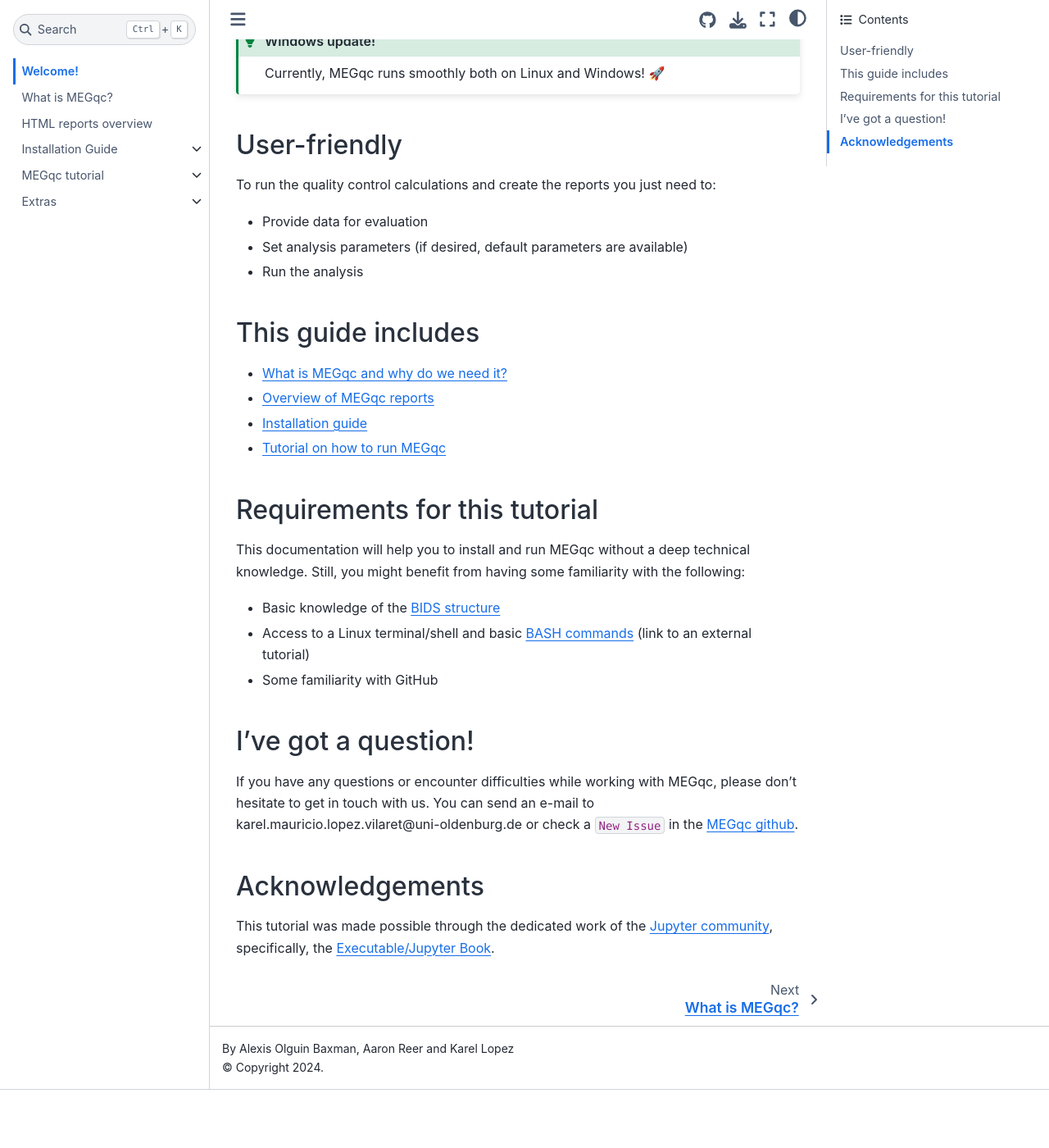
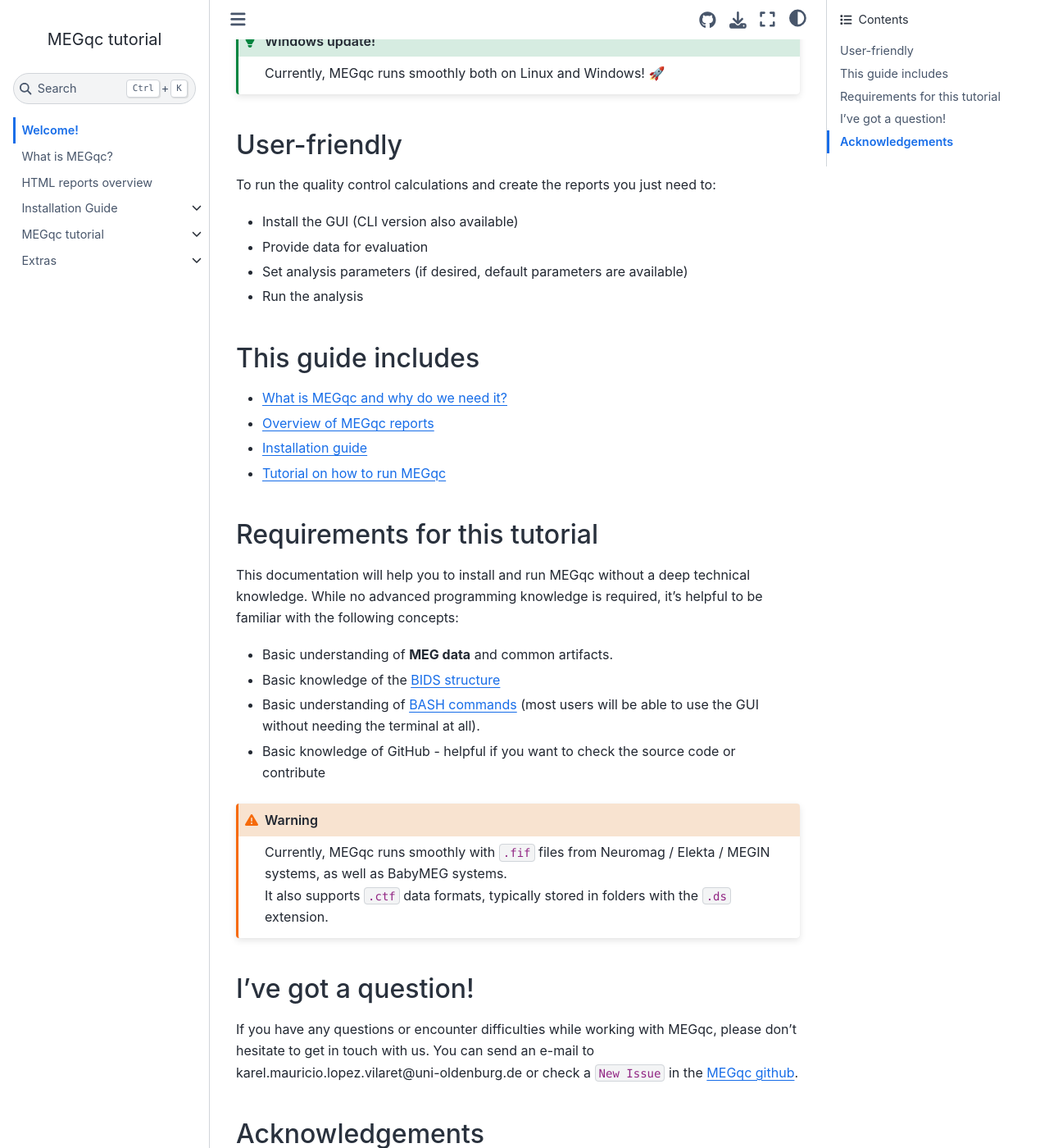
Before and after one commit to ANCPLabOldenburg/megqc_documentation, a Jupyter Book: the page built from index.md, in a window 1280 px wide and 1400 px high, scrolled down 280 px. Shown: the whole window at 82% size. Built offline with Jupyter Book 1.0.4 settings and Sphinx 7.4.7 and the Sphinx Book theme 1.1.4, drawn with Linux system fonts in a browser that asks for light colours; pages that are not in the unit, such as notebooks, are missing from menus; before the commit the page ends 1609 px from its top, so only the background shows below that.

Commit message:
Update index.md

````diff
--- a/index.md
+++ b/index.md
@@ -13,9 +13,9 @@
 
 ```
 
-
 ## User-friendly
 To run the quality control calculations and create the reports you just need to:
+- Install the GUI (CLI version also available)
 - Provide data for evaluation
 - Set analysis parameters (if desired, default parameters are available)
 - Run the analysis
@@ -27,16 +27,21 @@
 - [Tutorial on how to run MEGqc](book/tutorial.md)
 
 ## Requirements for this tutorial
-This documentation will help you to install and run MEGqc without a deep technical knowledge. Still, you might benefit from having some familiarity with the following:
+This documentation will help you to install and run MEGqc without a deep technical knowledge. While no advanced programming knowledge is required, it’s helpful to be familiar with the following concepts:
+- Basic understanding of **MEG data** and common artifacts.
+- Basic knowledge of the [BIDS structure](extra/bids.md)
+- Basic understanding of [BASH commands](https://peerherholz.github.io/Python_for_Psychologists_Winter2021/introduction/intro_to_shell.html) (most users will be able to use the GUI without needing the terminal at all).
+- Basic knowledge of GitHub - helpful if you want to check the source code or contribute
 
-- Basic knowledge of the [BIDS structure](extra/bids.md)
-- Access to a Linux terminal/shell and basic [BASH commands](https://peerherholz.github.io/Python_for_Psychologists_Winter2021/introduction/intro_to_shell.html) (link to an external tutorial)
-- Some familiarity with GitHub
+```{warning}
+Currently, MEGqc runs smoothly with `.fif` files from Neuromag / Elekta / MEGIN systems, as well as BabyMEG systems.
+It also supports `.ctf` data formats, typically stored in folders with the `.ds` extension.
+
+```
 
 ## I've got a question!
 If you have any questions or encounter difficulties while working with MEGqc, please don’t hesitate to get in touch with us. You can send an e-mail to karel.mauricio.lopez.vilaret@uni-oldenburg.de or check a `New Issue` in the [MEGqc github](https://github.com/ANCPLabOldenburg/MEGqc/issues).
 
 
 ## Acknowledgements
-
 This tutorial was made possible through the dedicated work of the [Jupyter community](https://jupyter.org/community), specifically, the [Executable/Jupyter Book](https://executablebooks.org/en/latest/).
````
